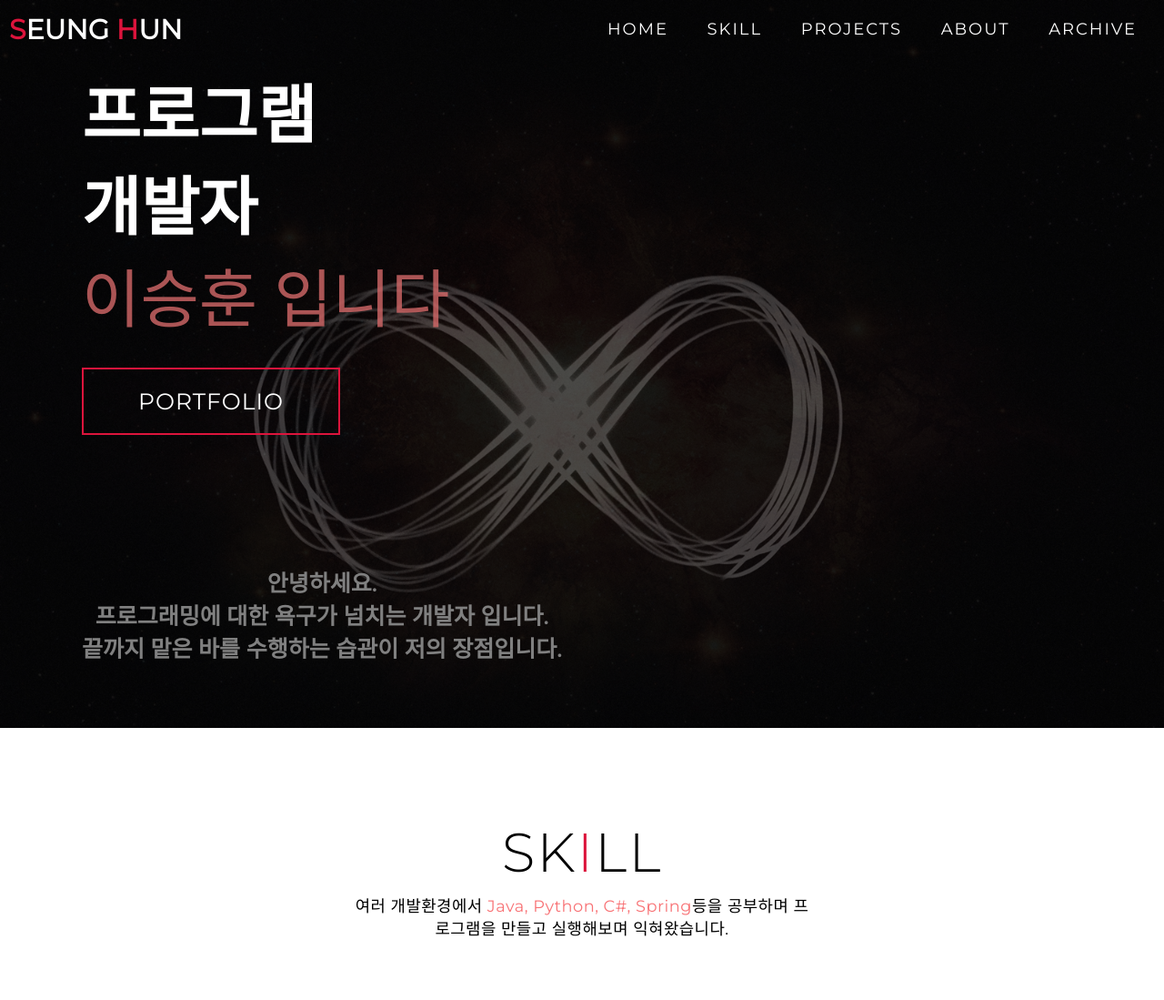
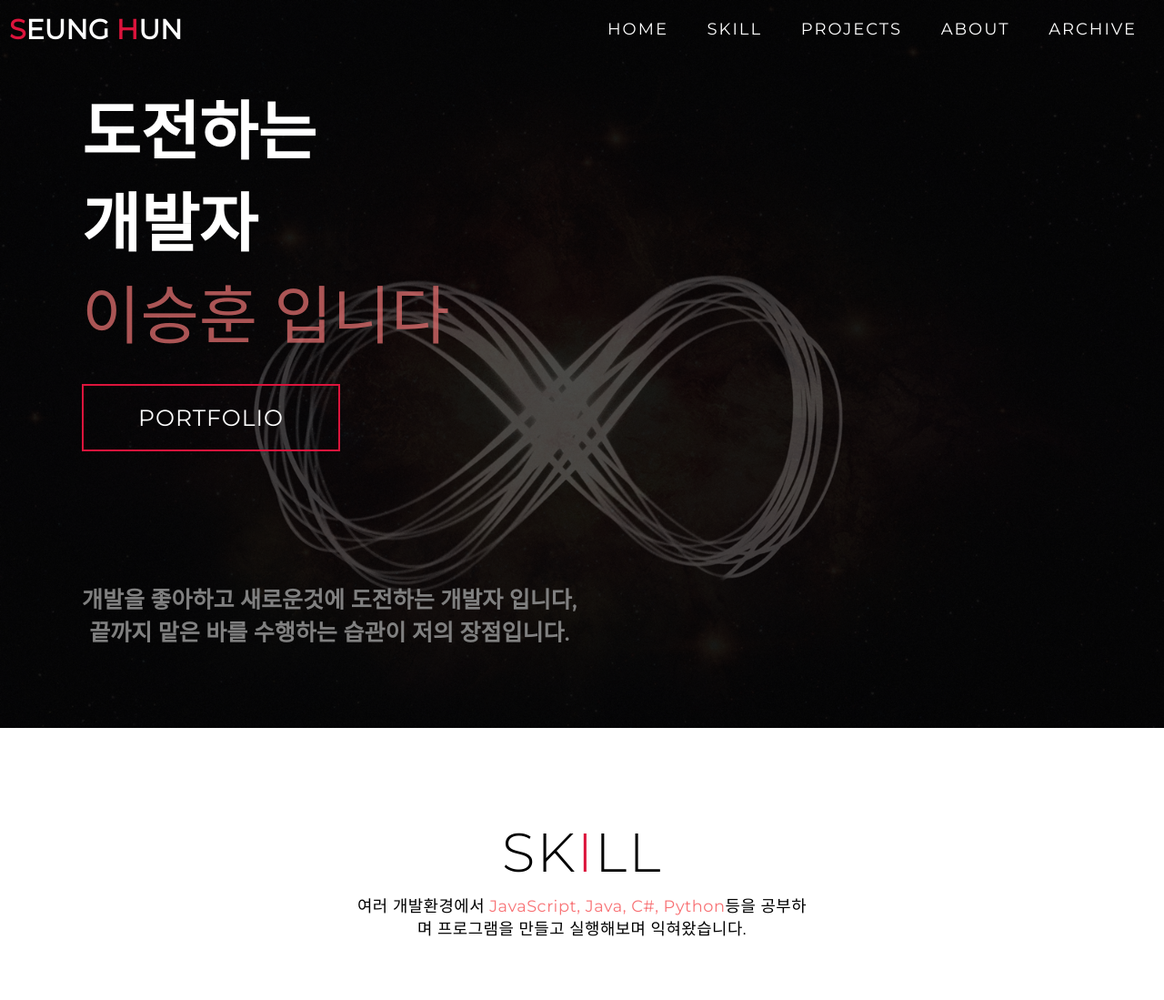
Before and after one commit to huni0420/huni.github.io, a plain HTML site: page index.html in a window 1280 px wide. Shown: the top 1099 px of the page at 91% size. Drawn offline with Linux system fonts and the light colour scheme.

Commit message:
portfolio update

```diff
--- a/index.html
+++ b/index.html
@@ -33,12 +33,12 @@
 <section id="main">
     <div class="main container">
         <div>
-            <h1>프로그램<span></span></h1>
+            <h1>도전하는<span></span></h1>
             <h1>개발자<span></span></h1>
             <h1>이승훈 입니다<span></span></h1>
             <a href="#projects" type="button" class="cta">Portfolio</a>
             <br><br><br><br><br><br><br><br><br><br><br><br>
-            <h2 class="main-font" style="color:gray;">안녕하세요.<br>프로그래밍에 대한 욕구가 넘치는 개발자 입니다.<br> 끝까지 맡은 바를 수행하는 습관이 저의 장점입니다.</h2>
+            <h2 class="main-font" style="color:gray;">개발을 좋아하고 새로운것에 도전하는 개발자 입니다,<br> 끝까지 맡은 바를 수행하는 습관이 저의 장점입니다.</h2>
         </div>
     </div>
 </section>
@@ -49,7 +49,7 @@
     <div class="skills container">
         <div class="skill-top">
             <h1 class="section-title">Sk<span>i</span>ll</h1>
-            <p> 여러 개발환경에서 <span>Java, Python, C#, Spring</span>등을 공부하며 프로그램을 만들고 실행해보며 익혀왔습니다.</p>
+            <p> 여러 개발환경에서 <span>JavaScript, Java, C#, Python</span>등을 공부하며 프로그램을 만들고 실행해보며 익혀왔습니다.</p>
         </div>
         <div class="skill-bottom">
             <div class="skill-item">
```
